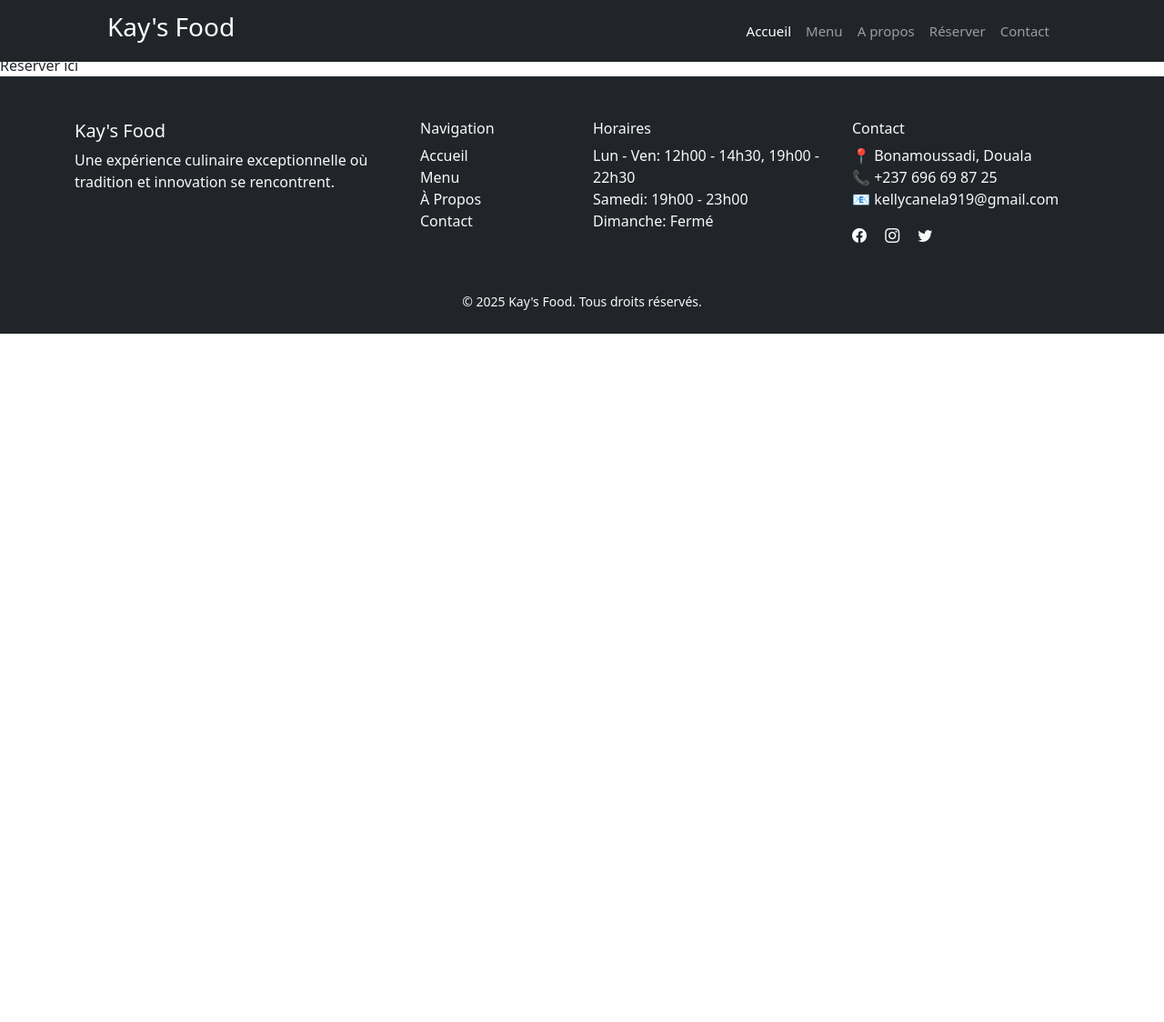
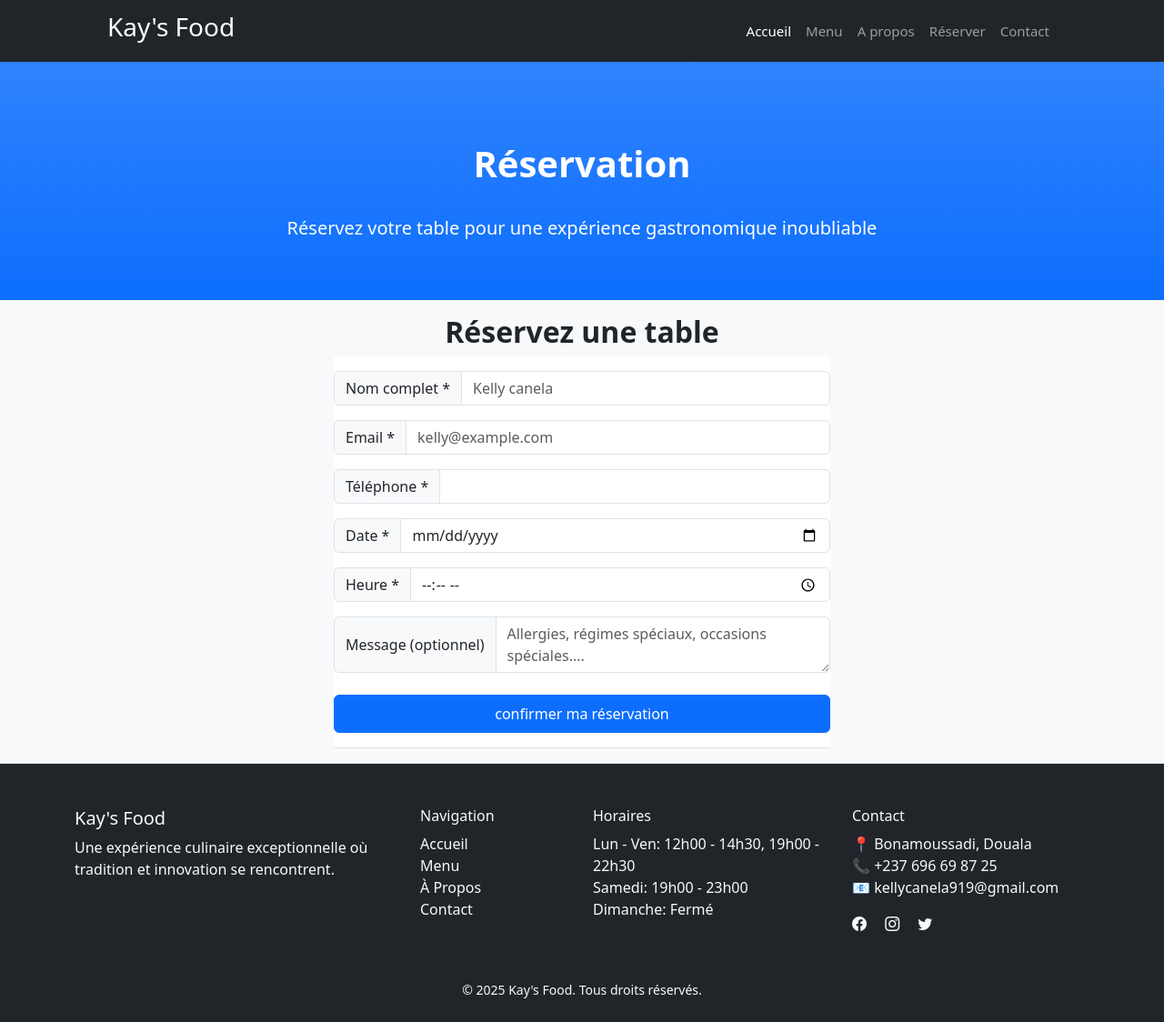
Before and after one commit to CanelaAnnick/site_restaurant, a PHP site: page /pages/reservation.php in a window 1280 px wide. Shown: the whole page at 91% size. Before the commit the page ends 367 px from the top, so only its background shows below. Run offline with PHP 8.4, Linux system fonts and the light colour scheme; some libraries are stand-ins or nearby versions.

Commit message:
reservation terminé

```diff
--- a/css/style.css
+++ b/css/style.css
@@ -1,5 +1,19 @@
 body {
   padding-top: 70px; /* Ajuste selon la hauteur réelle de ta navbar */
+}
+
+.btn-glow {
+  background-color: #5bc0de; /* Bleu clair Bootstrap */
+  border: none;
+  color: white;
+  box-shadow: 0 0 5px rgba(91, 192, 222, 0.5);
+  transition: all 0.3s ease-in-out;
+}
+
+.btn-glow:hover {
+  background-color: #31b0d5;
+  box-shadow: 0 0 15px rgba(91, 192, 222, 0.8);
+  transform: scale(1.05);
 }
 
 
@@ -42,13 +56,6 @@ body {
   }
 
       /*icons*/
-  .feature {
-    text-align: center;
-    margin: 20px;
-  }
-  .feature img {
-    margin-bottom: 10px;
-  }
 
   body {
     padding-top: 70px; /* Ajuste selon la hauteur réelle de ta navbar */
--- a/index.php
+++ b/index.php
@@ -12,8 +12,8 @@ require('templates/header.php');
                             <h1 class="display-5 fw-bolder text-white mb-2">L'excellence Gastronomique</h1><br>
                             <p class="lead text-white mb-4" style="font-weight: bold; font-color: white";>Découvrez une expérience culinaire unique où chaque plat raconte une histoire</p><br><br><br>
                             <div class="d-grid gap-3 d-sm-flex justify-content-sm-center">
-                                <a class="btn btn-primary btn-lg px-4 me-sm-3" href="#features">Découvrir le menu</a>
-                                <a class="btn btn-outline-light btn-lg px-4" href="#!">Réserver une table</a>
+                                <a class="btn btn-primary btn-lg px-4 me-sm-3" href="/site_restaurant/pages/menu.php">Découvrir le menu</a>
+                                <a class="btn btn-outline-light btn-lg px-4" href="/site_restaurant/pages/reservation.php">Réserver une table</a>
                             </div>
                         </div>
                     </div>
--- a/pages/reservation.php
+++ b/pages/reservation.php
@@ -2,11 +2,63 @@
 require('../templates/header.php');
 ?>
 
+<header class="bg-primary bg-gradient text-white"><br><br>
+    <div class="container px-4 text-center"><br><br>
+        <h1 class="fw-bolder">Réservation</h1><br>
+        <p class="lead">Réservez votre table pour une expérience gastronomique inoubliable</p><br><br>
+    </div>
+</header>
 
-<?php
-echo "Réserver ici";
-?>
+<!--------Contact form----------->
+<div class="bg-light py-3 border-bottom">
+    <div class="text-center mb-1">
+            <h2 class="fw-bolder">Réservez une table</h2>
+    </div>
 
+
+<div class="container">
+    <div class="row justify-content-center">
+        <div class="col-md-6">
+        <div class="bg-white py-3 border-bottom">
+            <form action="" method="post" >
+                <div class="input-group mb-3">
+                <span class="input-group-text" id="basic-addon1">Nom complet *</span>
+                <input type="text" class="form-control" placeholder="Kelly canela" aria-label="Username" aria-describedby="basic-addon1">
+                </div>
+
+                <div class="input-group mb-3">
+                <span class="input-group-text" id="basic-addon2">Email *</span>
+                <input type="email" class="form-control" placeholder="kelly@example.com" aria-label="Recipient’s username" aria-describedby="basic-addon2">
+                </div>
+
+                <div class="input-group mb-3">
+                <span class="input-group-text" id="basic-addon1">Téléphone *</span>
+                <input type="tel" class="form-control" placeholder="" aria-label="Username" aria-describedby="basic-addon1">
+                </div>
+
+                <div class="input-group mb-3">
+                <span class="input-group-text" id="basic-addon1">Date *</span>
+                <input type="date" class="form-control" placeholder="" aria-label="Username" aria-describedby="basic-addon1">
+                </div>
+
+                <div class="input-group mb-3">
+                <span class="input-group-text" id="basic-addon1">Heure *</span>
+                <input type="time" class="form-control" placeholder="" aria-label="Username" aria-describedby="basic-addon1">
+                </div>
+
+                <div class="input-group">
+                <label for="area" class="input-group-text">Message (optionnel)</label>
+                <textarea class="form-control" aria-label="With textarea" name="area" placeholder="Allergies, régimes spéciaux, occasions spéciales...."></textarea>
+                </div>
+                <div class="d-flex justify-content-center mt-4 ">
+                    <button class="btn btn-primary py-2" style="width:100%;" type="submit">confirmer ma réservation</button>
+                </div>
+            </form>
+        </div>
+    </div>
+</div>
+</div>
+</div>
 
 
 
--- a/templates/header.php
+++ b/templates/header.php
@@ -1,3 +1,7 @@
+<?php
+  $basePath = dirname($_SERVER['SCRIPT_NAME']);
+?>
+
 <!DOCTYPE html>
 <html lang="en">
 <head>
@@ -8,7 +12,7 @@
     <link href="https://cdn.jsdelivr.net/npm/bootstrap@5.3.8/dist/css/bootstrap.min.css" rel="stylesheet" integrity="sha384-sRIl4kxILFvY47J16cr9ZwB07vP4J8+LH7qKQnuqkuIAvNWLzeN8tE5YBujZqJLB" crossorigin="anonymous">
     <link href="https://cdn.jsdelivr.net/npm/bootstrap-icons@1.10.5/font/bootstrap-icons.css" rel="stylesheet">
     <link href="https://cdn.jsdelivr.net/npm/bootstrap-icons@1.4.1/font/bootstrap-icons.css" rel="stylesheet" />
-    <link rel="stylesheet" href="/site_restaurant/css/style.css">
+    <link rel="stylesheet" href="<?= $basePath ?>/css/style.css">
 </head>
 <body style="padding-top:60px;">
 
```
